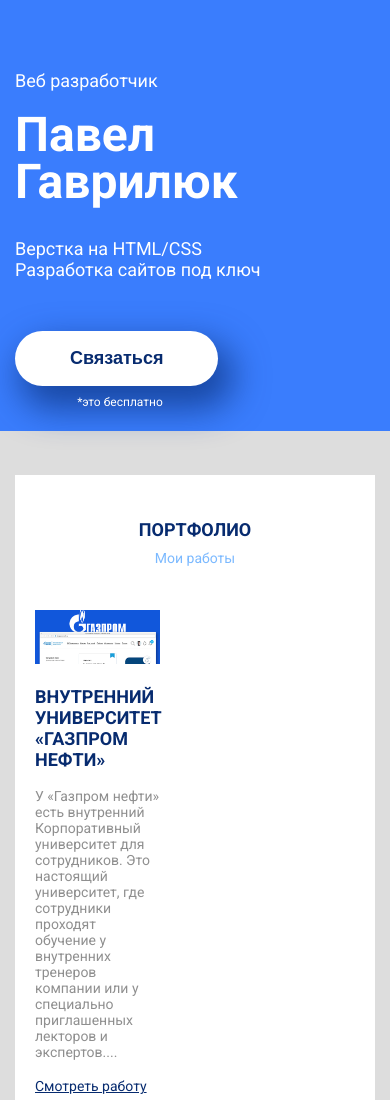
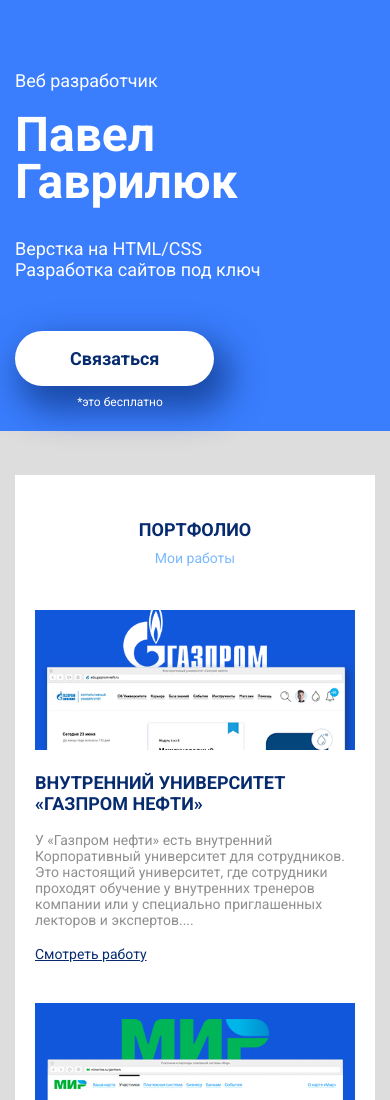
Before and after one commit to pavloph/pavloph.github.io, a plain HTML site: page index.html in a window 390 px wide. Shown: the top 1100 px of the page. Drawn offline with Linux system fonts and the light colour scheme.

Commit message:
Add files via upload

```diff
--- a/css/style.css
+++ b/css/style.css
@@ -41,6 +41,8 @@ header {
 	margin-top: 33px;
 	border: 0px;
 	cursor: pointer;
+	display: inline-block;
+	text-decoration: none;
 }
 
 small {
@@ -160,6 +162,7 @@ footer {
 	font-size: 18px;
 	padding: 12px 40px;
 	cursor: pointer;
+	text-decoration: none;
 }
 
 @media (max-width: 1200px) {
--- a/index.html
+++ b/index.html
@@ -34,7 +34,8 @@
  				<h1 class="header-title">Павел Гаврилюк</h1>
  				<p class="header-subtitle">Верстка на HTML/CSS<br>
  				Разработка сайтов под ключ</p>
- 				<div class="header-button-block"><button class="header-button">Связаться</button>
+ 				<div class="header-button-block">
+ 					<a href="https://vk.me/pavlo_ph" class="header-button">Связаться</a>
  				<small>*это бесплатно</small>
  				</div>
  			</div>
@@ -51,7 +52,7 @@
  		<h2 class="portfolio-title">Портфолио</h2>
  		<p class="portfolio-subtitle">Мои работы</p>
  		<div class="row">
- 			<div class="col-6">
+ 			<div class="col-md-6">
  				<div class="portfolio-col-1">
  				<img src="img/portfolio-img-1.png" alt="Газпром">
  				<h3>внутренний университет «Газпром нефти»</h3>
@@ -93,7 +94,7 @@
  			<div class="col-md-4">
  				<div class="footer-cta-block">
  				<p class="footer-cta">Напишите мне</p>
- 				<button class="footer-button">Написать</button>
+ 				<a href="https://vk.me/pavlo_ph" class="footer-button">Написать</a>
  				</div>
  			</div>
  		</div>
```
